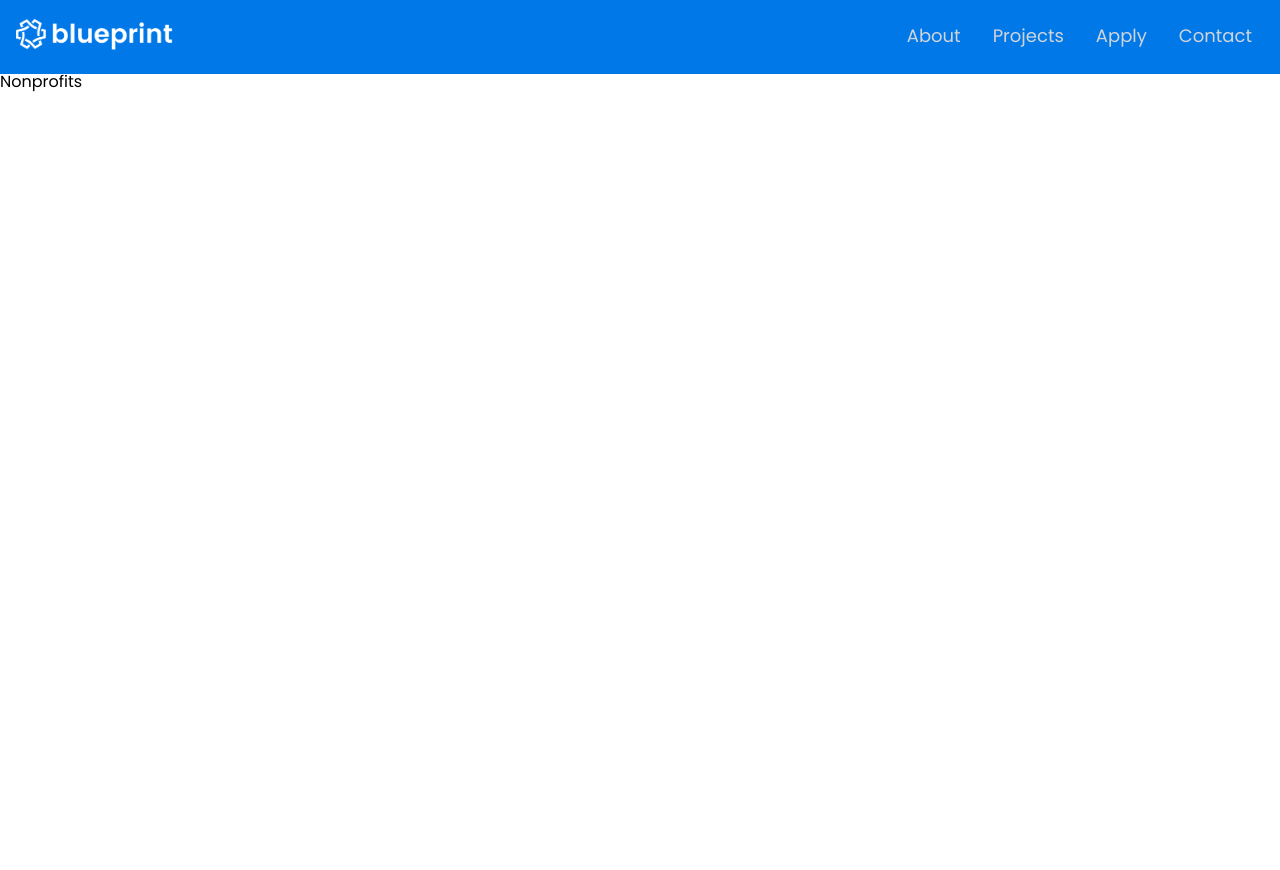
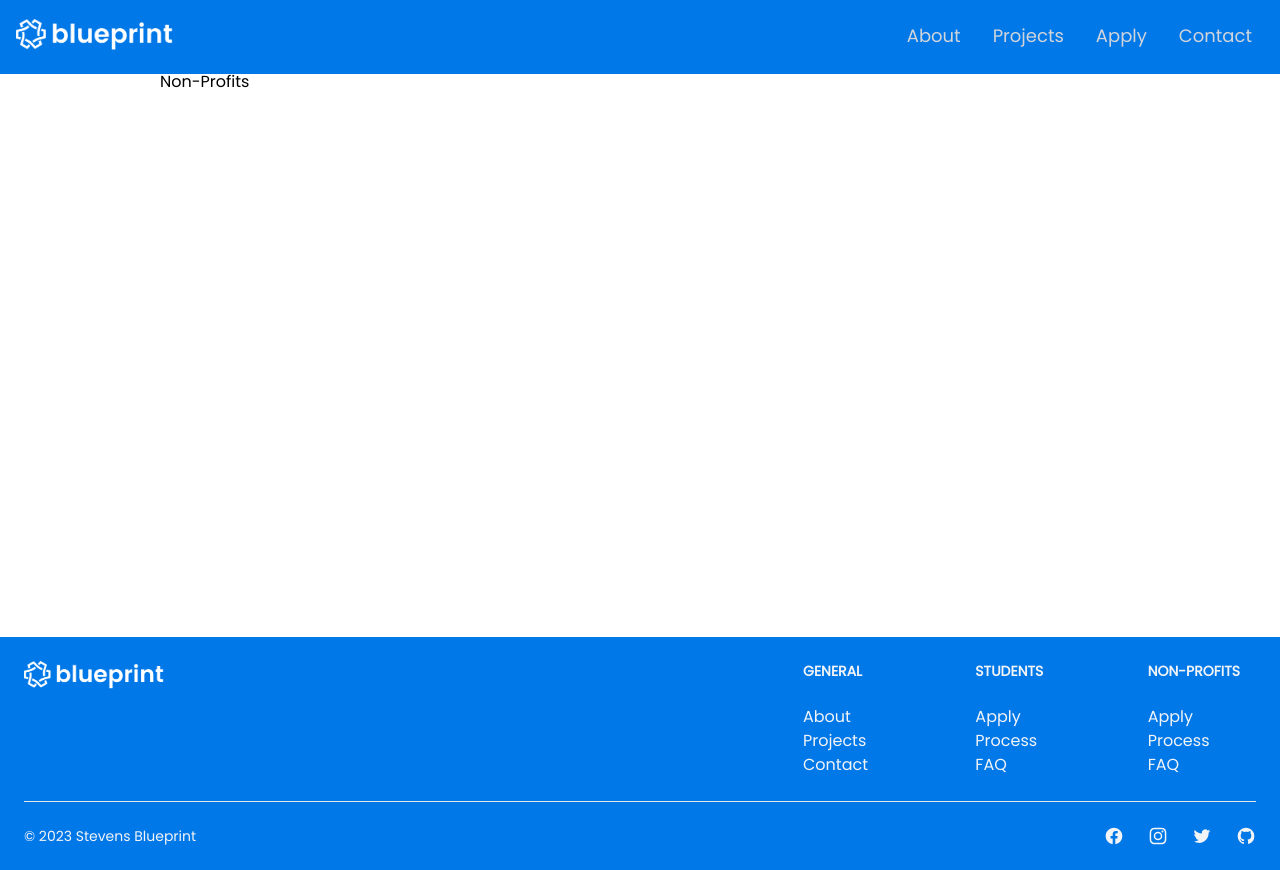
Before and after one commit to OwenTruong/blueprint_website, a React (Create React App) app: page /nonprofits in a window 1280 px wide. Before the commit the page ends 800 px from the top, so only its background shows below. Built offline with nearby package versions, Linux system fonts and the light colour scheme.

Commit message:
added footer and base content to NPO page

```diff
--- a/src/App.jsx
+++ b/src/App.jsx
@@ -4,7 +4,7 @@ import { Route, Routes } from "react-router-dom";
 import Navbar from "./components/Common/Navbar";
 import ErrorPage from "./components/ErrorPage";
 import About from "./components/About";
-import Nonprofits from "./components/Nonprofits";
+import Nonprofits from "./components/Applications/NonprofitsApply";
 import Apply from "./components/Apply";
 import Projects from "./components/Projects";
 import Contact from "./components/Contact";
--- /dev/null
+++ b/src/components/Applications/NonprofitsApply.jsx
@@ -0,0 +1,15 @@
+import Footer from "../Common/Footer";
+// import Step from "./Step";
+// import FAQ from "./FAQ";
+// import content from "./NpoContent.json";
+
+function Nonprofits() {
+  return (
+    <div className="flex flex-col h-screen">
+      <div className="mb-auto px-40">Non-Profits</div>
+      <Footer />
+    </div>
+  );
+}
+
+export default Nonprofits;
--- /dev/null
+++ b/src/components/Applications/NpoContent.json
@@ -0,0 +1,19 @@
+{
+  "npoSteps": [
+    {
+      "id": 1,
+      "stepName": "Preliminary Meeting",
+      "stepDescription": "Meet with an Executive Board member and a Project Leader to answer any of your questions and to discuss what we can do for you."
+    },
+    {
+      "id": 2,
+      "stepName": "Fill out Formal Project Proposal",
+      "stepDescription": "Includes information about the club so we get a better idea of your vision"
+    },
+    {
+      "id": 3,
+      "stepName": "Begin Project Development",
+      "stepDescription": "Stay in contact with your project lead and product manager!"
+    }
+  ]
+}
--- a/src/components/Applications/StudentApply.jsx
+++ b/src/components/Applications/StudentApply.jsx
@@ -4,7 +4,7 @@ import Form from "./StudentForm/Form";
 import Closed from "./StudentForm/FormClosed";
 import Step from "./Step";
 import FAQ from "./FAQ";
-import content from "./Content.json";
+import content from "./StudentContent.json";
 
 function StudentApply({ isOpen }) {
   const APPLICATION_STEPS = content.applicationSteps;
--- a/src/components/Nonprofits.jsx
+++ /dev/null
@@ -1,5 +0,0 @@
-function Nonprofits() {
-  return <h1>Nonprofits</h1>;
-}
-
-export default Nonprofits;
```
Also changed, not shown: src/components/Applications/StudentContent.json (renamed from src/components/Applications/Content.json).
